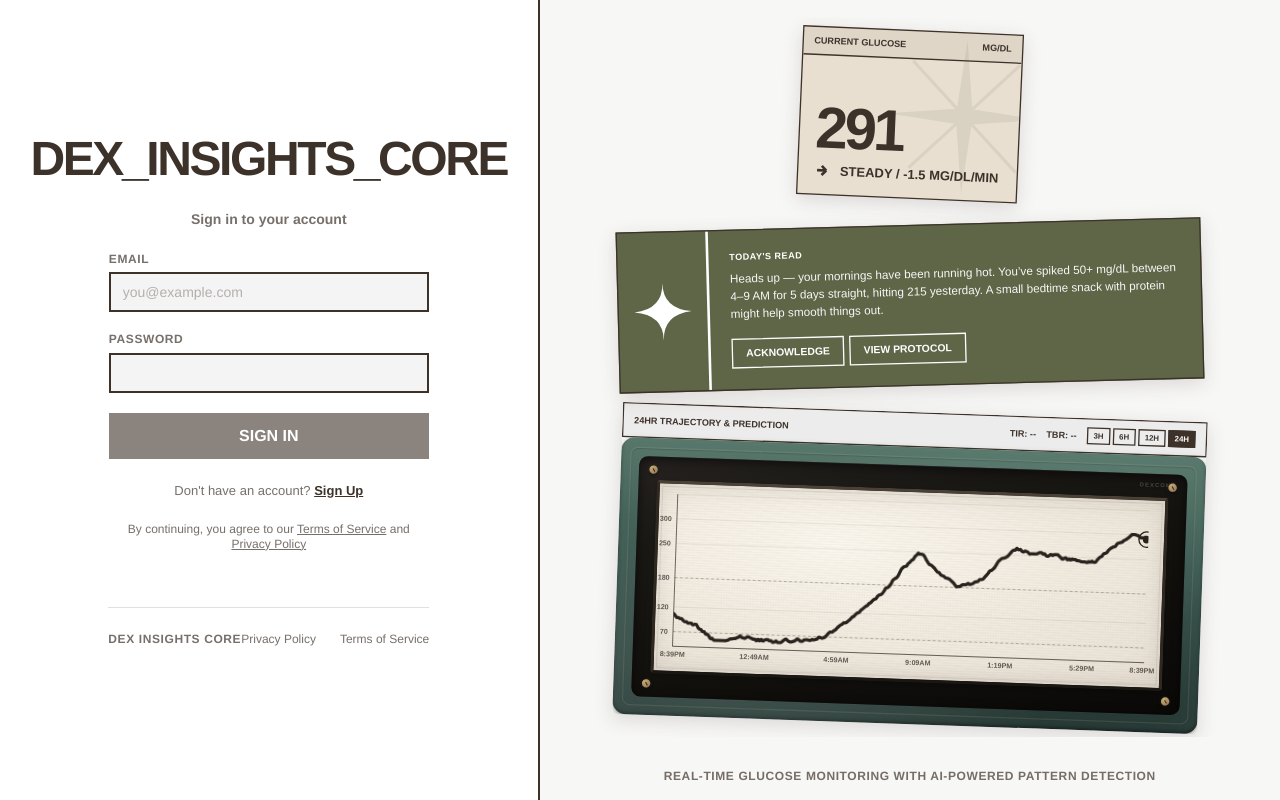
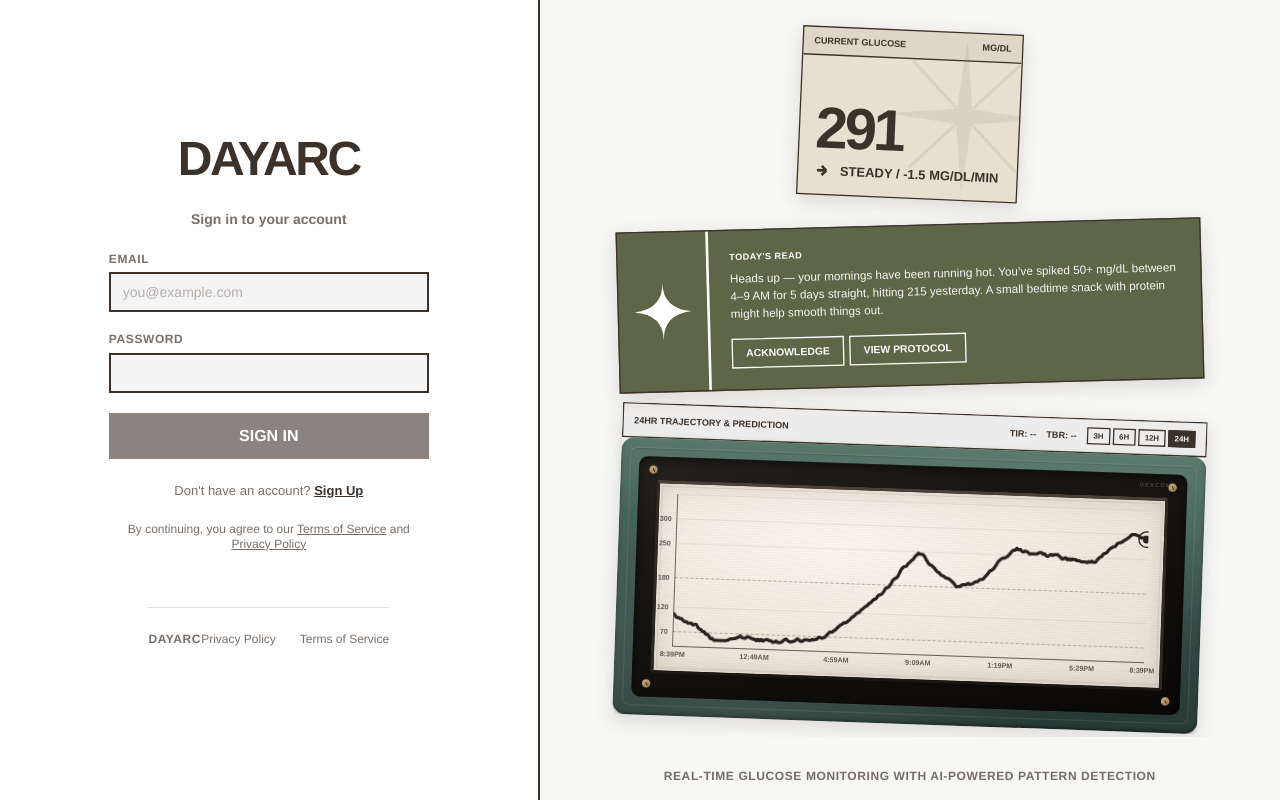
Before and after one commit to bowedcontainer2/dex-insights-core, a React (Vite) app in the folder client/: page /login in a window 1280 px wide. Built offline with nearby package versions, Linux system fonts and the light colour scheme; no server answers.

Commit message:
Rename app from Dex Insights Core to DayArc

```diff
--- a/client/index.html
+++ b/client/index.html
@@ -3,7 +3,7 @@
   <head>
     <meta charset="UTF-8" />
     <meta name="viewport" content="width=device-width, initial-scale=1.0" />
-    <title>Dex Insights Core</title>
+    <title>DayArc</title>
   </head>
   <body>
     <div id="root"></div>
--- a/client/src/components/layout/Footer.tsx
+++ b/client/src/components/layout/Footer.tsx
@@ -4,7 +4,7 @@
 export default function Footer() {
   return (
     <footer className={styles.footer}>
-      <span className={styles.brand}>Dex Insights Core</span>
+      <span className={styles.brand}>DayArc</span>
       <nav className={styles.links}>
         <Link to="/privacy">Privacy Policy</Link>
         <Link to="/terms">Terms of Service</Link>
--- a/client/src/components/layout/Header.tsx
+++ b/client/src/components/layout/Header.tsx
@@ -9,7 +9,7 @@
 export default function Header({ onLogout, userEmail }: HeaderProps) {
   return (
     <header className={styles.header}>
-      <h1 className={styles.title}>DEX_INSIGHTS_CORE</h1>
+      <h1 className={styles.title}>DayArc</h1>
       <div className={styles.controls}>
         <div className={styles.meta}>
           {userEmail && <span>{userEmail}</span>}
--- a/client/src/pages/LoginPage.tsx
+++ b/client/src/pages/LoginPage.tsx
@@ -84,7 +84,7 @@
   return (
     <div className={styles.page}>
       <div className={styles.formSide}>
-        <h1 className={styles.title}>DEX_INSIGHTS_CORE</h1>
+        <h1 className={styles.title}>DayArc</h1>
         <p className={styles.subtitle}>
           {mode === 'signin'
             ? 'Sign in to your account'
--- a/client/src/pages/PrivacyPage.tsx
+++ b/client/src/pages/PrivacyPage.tsx
@@ -11,7 +11,7 @@
 
         <h2>What Data We Collect</h2>
         <p>
-          When you use Dex Insights Core, we collect and store the following data associated with your account:
+          When you use DayArc, we collect and store the following data associated with your account:
         </p>
         <ul>
           <li><strong>Account information:</strong> Your email address and hashed password (managed by Supabase Auth).</li>
--- a/client/src/pages/PublicProfilePage.tsx
+++ b/client/src/pages/PublicProfilePage.tsx
@@ -54,7 +54,7 @@
     return (
       <div className={styles.page}>
         <header className={styles.header}>
-          <h1 className={styles.title}>DEX_INSIGHTS_CORE</h1>
+          <h1 className={styles.title}>DayArc</h1>
         </header>
         <div className={styles.status}>Loading...</div>
       </div>
@@ -65,7 +65,7 @@
     return (
       <div className={styles.page}>
         <header className={styles.header}>
-          <h1 className={styles.title}>DEX_INSIGHTS_CORE</h1>
+          <h1 className={styles.title}>DayArc</h1>
         </header>
         <div className={styles.status}>Profile not found.</div>
         <Footer />
@@ -77,7 +77,7 @@
     return (
       <div className={styles.page}>
         <header className={styles.header}>
-          <h1 className={styles.title}>DEX_INSIGHTS_CORE</h1>
+          <h1 className={styles.title}>DayArc</h1>
         </header>
         <div className={styles.status}>Something went wrong. Please try again later.</div>
         <Footer />
@@ -91,7 +91,7 @@
   return (
     <div className={styles.page}>
       <header className={styles.header}>
-        <h1 className={styles.title}>DEX_INSIGHTS_CORE</h1>
+        <h1 className={styles.title}>DayArc</h1>
         <div className={styles.meta}>
           <span>{data.displayName}</span>
           {staleLabel && <span>Last reading: {staleLabel}</span>}
--- a/client/src/pages/TermsPage.tsx
+++ b/client/src/pages/TermsPage.tsx
@@ -11,7 +11,7 @@
 
         <h2>Not Medical Advice</h2>
         <p>
-          Dex Insights Core is an informational tool only. The AI-generated insights, pattern detection,
+          DayArc is an informational tool only. The AI-generated insights, pattern detection,
           and glucose analysis provided by this application are <strong>not medical advice</strong>.
           They are not intended to diagnose, treat, cure, or prevent any disease or health condition.
         </p>
@@ -31,7 +31,7 @@
 
         <h2>Limitation of Liability</h2>
         <p>
-          In no event shall the developers or operators of Dex Insights Core be liable for any
+          In no event shall the developers or operators of DayArc be liable for any
           direct, indirect, incidental, special, consequential, or punitive damages arising
           from your use of or inability to use this service, including but not limited to
           health outcomes, medical decisions, or data loss.
@@ -40,7 +40,7 @@
         <h2>Dexcom Account Security</h2>
         <p>
           You are responsible for maintaining the security of your Dexcom account credentials.
-          By connecting your Dexcom account, you authorize Dex Insights Core to access your glucose
+          By connecting your Dexcom account, you authorize DayArc to access your glucose
           data through the Dexcom Share API. You may disconnect your Dexcom account at any time
           from the dashboard.
         </p>
```
